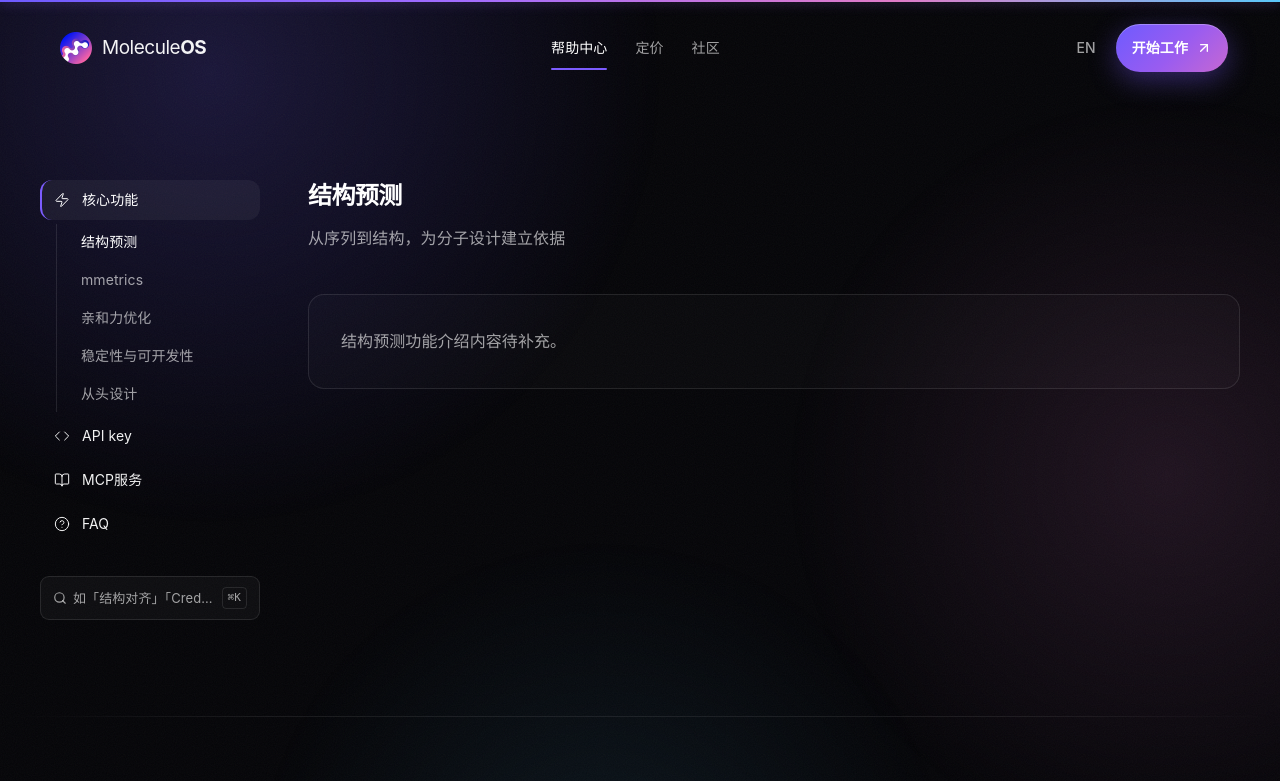
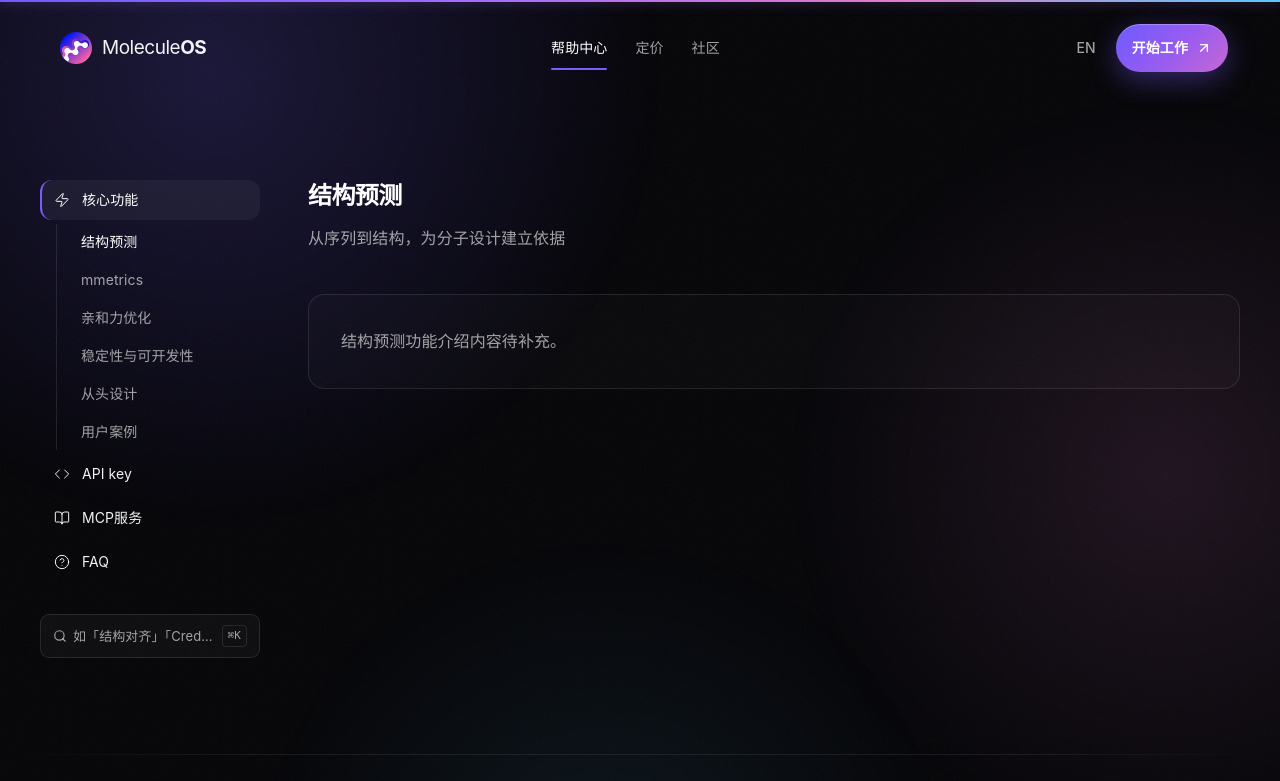
Before and after one commit to mollaxu/moleculeos-website, a Next.js app: page /help in a window 1280 px wide. Shown: the top 781 px of the page. Built offline with nearby package versions, Linux system fonts and the light colour scheme.

Commit message:
feat: 核心功能下新增用户案例二级分类

```diff
--- a/components/pages/help-page.tsx
+++ b/components/pages/help-page.tsx
@@ -22,6 +22,7 @@ const coreFeatureSubs = [
   { key: 'affinityOptimization', label: '亲和力优化' },
   { key: 'stabilityDevelopability', label: '稳定性与可开发性' },
   { key: 'deNovoDesign', label: '从头设计' },
+  { key: 'userCases', label: '用户案例' },
 ];
 
 function StructurePredictionContent() {
@@ -79,6 +80,18 @@ function DeNovoDesignContent() {
       <p className="mt-3 text-muted-foreground">围绕同一靶点，探索新的结合分子</p>
       <div className="mt-10 rounded-2xl border border-border bg-white/[0.02] p-8">
         <p className="text-muted-foreground">从头设计功能介绍内容待补充。</p>
+      </div>
+    </div>
+  );
+}
+
+function UserCasesContent() {
+  return (
+    <div>
+      <h2 className="text-2xl font-semibold tracking-tight text-white">用户案例</h2>
+      <p className="mt-3 text-muted-foreground">真实客户的研发实践与成果</p>
+      <div className="mt-10 rounded-2xl border border-border bg-white/[0.02] p-8">
+        <p className="text-muted-foreground">用户案例内容待补充。</p>
       </div>
     </div>
   );
@@ -221,6 +234,7 @@ export function HelpPage({ locale, kind = 'home' }: { locale: Locale; kind?: 'ho
           {activeTab === 'coreFeatures' && activeSub === 'affinityOptimization' && <AffinityOptimizationContent />}
           {activeTab === 'coreFeatures' && activeSub === 'stabilityDevelopability' && <StabilityDevelopabilityContent />}
           {activeTab === 'coreFeatures' && activeSub === 'deNovoDesign' && <DeNovoDesignContent />}
+          {activeTab === 'coreFeatures' && activeSub === 'userCases' && <UserCasesContent />}
           {activeTab === 'apiKey' && <ApiKeyContent />}
           {activeTab === 'mcpService' && <McpServiceContent />}
           {activeTab === 'faq' && <FaqContent locale={locale} />}
```
Also changed, not shown: 1 other file (tests, documents, lock files or other folders).
